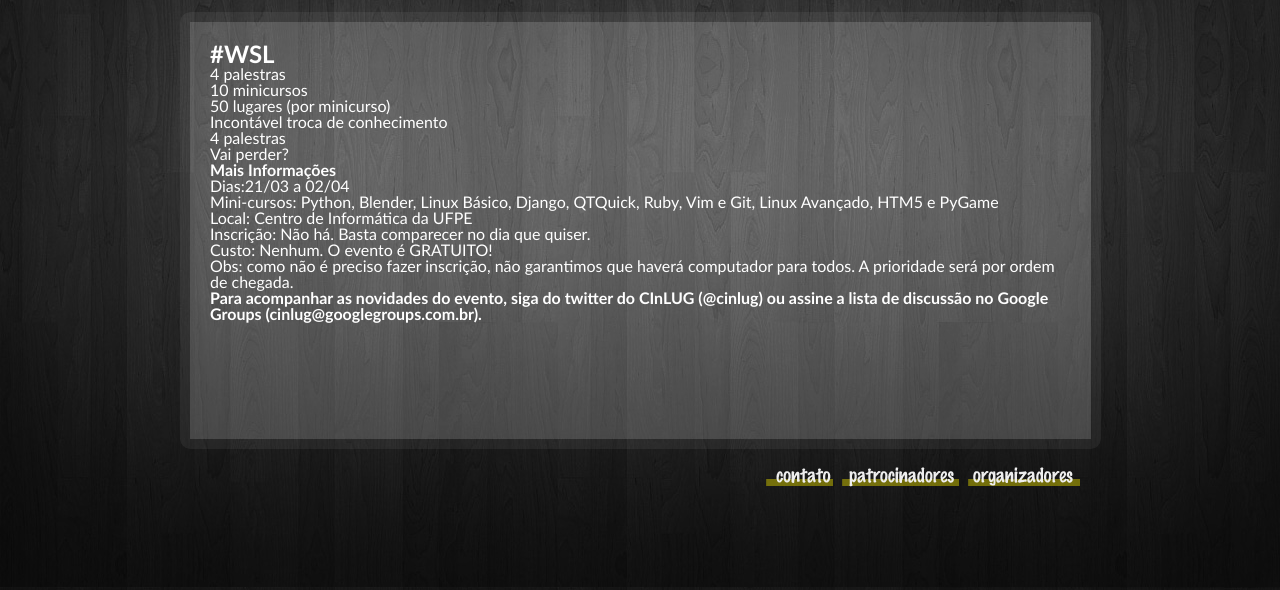
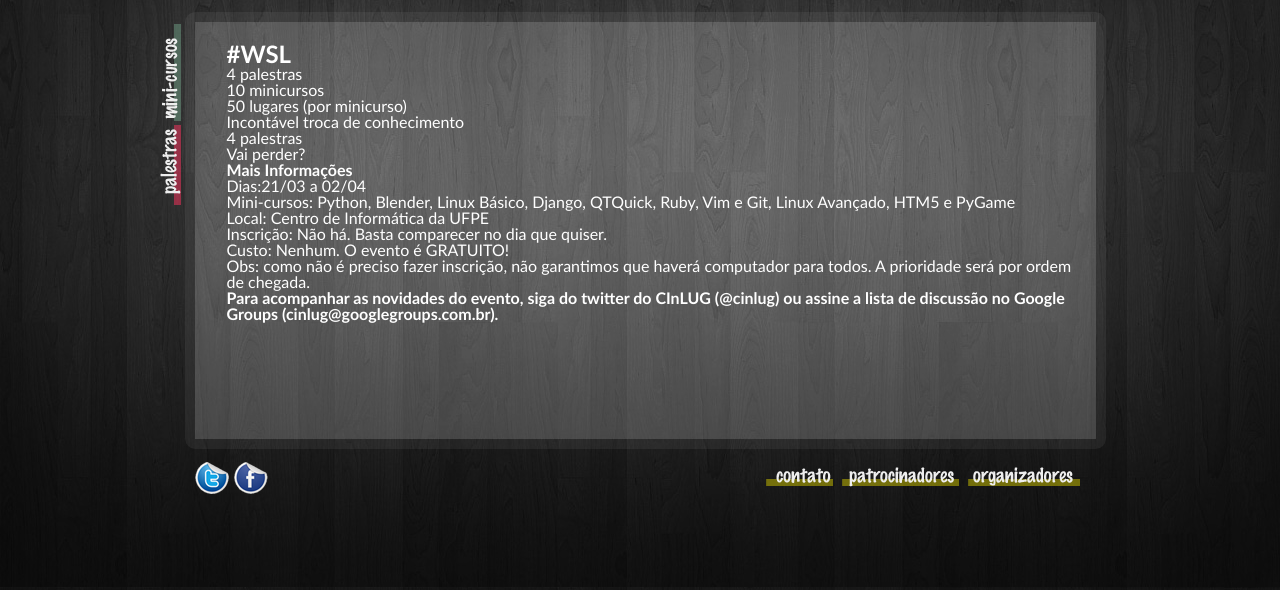
Before and after one commit to cinlug/wsl-portal, a Django app: template src/templates/index.html in a window 1280 px wide. Shown: the part 210-800 px from the top of the page. Run offline with Django 3.2, Linux system fonts and the light colour scheme; the template is opened without the code that fills it, so the values that code supplies are empty.

Commit message:
menu do lado esquerdo e buttons de redes sociais em baixo

```diff
--- a/src/static/css/wsl.css
+++ b/src/static/css/wsl.css
@@ -73,7 +73,7 @@ a:hover {
 .data-04-01 {background: url(/static/img/txt-01.04.png) center no-repeat; }
 
 #content-box {
-	width: 960px;
+	width: 970px;
 	height: 440px;
 	background: url(/static/img/bg-conteudo.png) center no-repeat;
 	margin: 0px auto;
@@ -124,3 +124,29 @@ a:hover {
 	background: url(/static/img/btn-organizadores.png) no-repeat center;
 	width: 115px;
 }
+#social-media {
+	float:left;
+	margin-left: 35px;
+}
+.sm-icon{
+	width: 34px;
+	height: 32px;
+	float:left;
+	margin-right: 5px;
+}
+#menu-esquerdo {
+	width:23px;
+	float:left;
+}
+#me-minicursos {
+	text-indent: -5000px;
+	width:23px;
+	height:101px;
+	background: url(/static/img/btn-mini-cursos.png) no-repeat right;
+}
+#me-palestras{
+	text-indent: -5000px;
+	width:23px;
+	height:84px;
+	background: url(/static/img/btn-palestras.png) no-repeat right;
+}
--- a/src/templates/esqueleto.html
+++ b/src/templates/esqueleto.html
@@ -83,11 +83,29 @@
 				</div>
 			</div>
 			<div id="content-box">
+				<div id="menu-esquerdo">
+					<a href="/">
+						<div id="me-minicursos">Mini-cursos</div>
+					</a>
+					<a href="/pagina/palestras">
+						<div id="me-palestras">Palestras</div>
+					</a>
+				</div>
 				<div id="content">
 					{% block content %} {% endblock %}
 				</div>
 			</div>
 			<div id="footer">
+				<div id="social-media">
+					<div class="sm-icon">
+						<a href="http://twitter.com/cinlug">
+							<img src="/static/img/btn-twitter.png" /></a>
+					</div>
+					<div class="sm-icon">
+						<a href="http://www.facebook.com/event.php?eid=146639435399134">
+							<img src="/static/img/btn-facebook.png" /></a>
+					</div>
+				</div>
 				<div id="footer-menu">
 					<ul>
 						<li><a href="/pagina/contato"><div class="foo-contato">Contato</div></a></li>
```
Also changed, not shown: src/static/img/btn-facebook.png (added), src/static/img/btn-palestras.png, src/static/img/btn-twitter.png (added).
